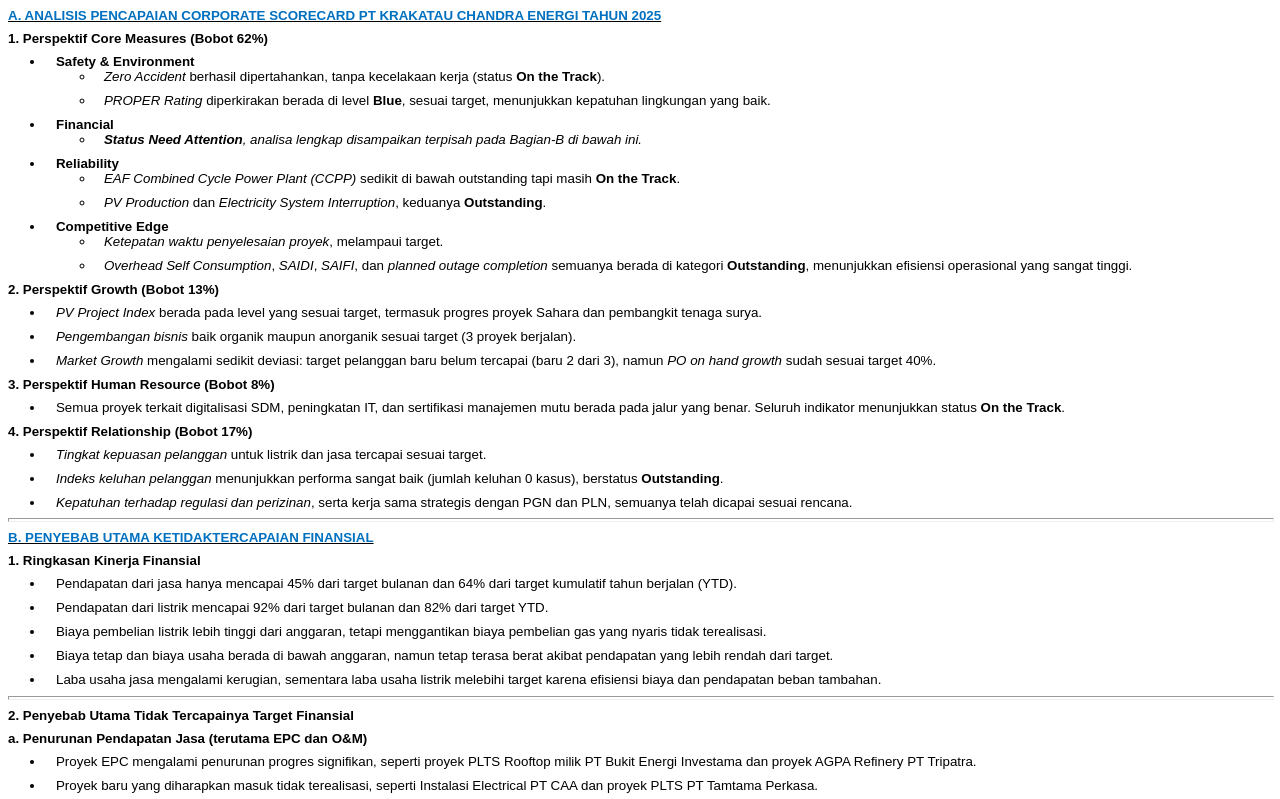
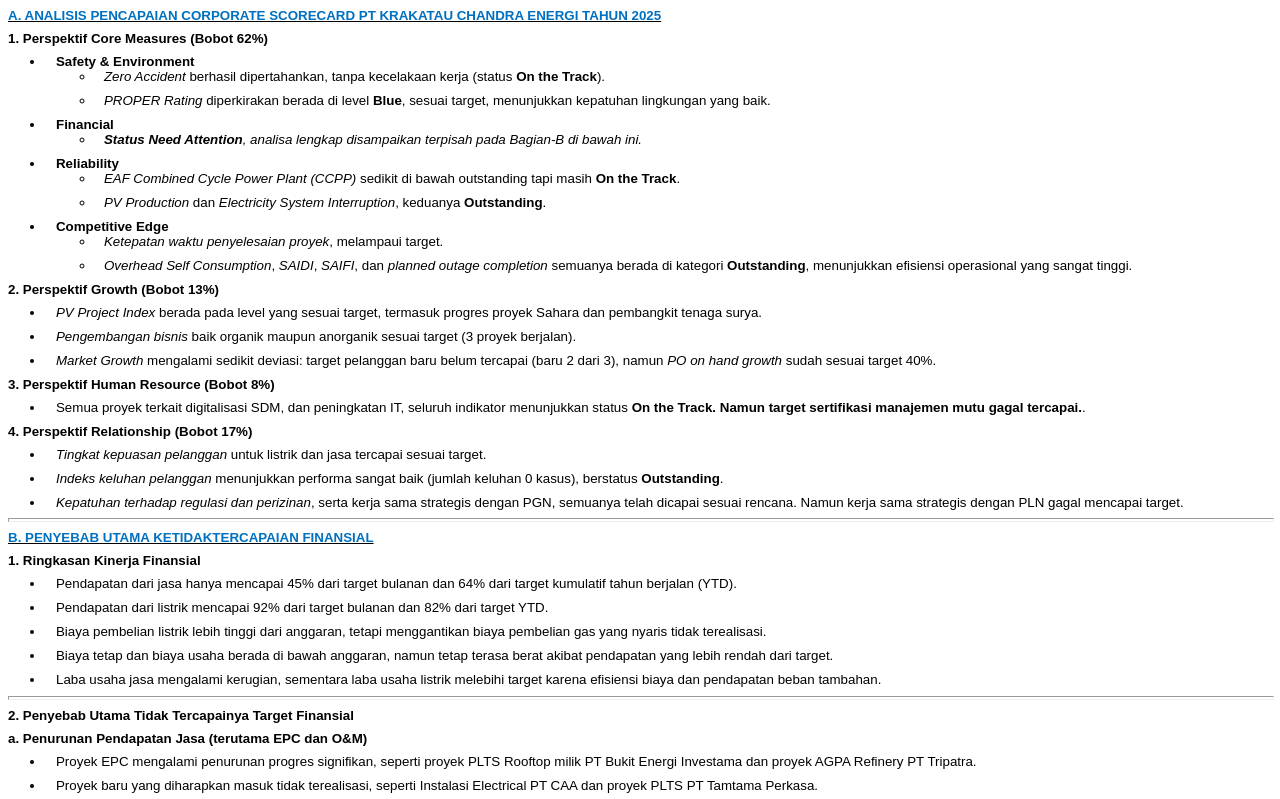
Before and after one commit to agungwn/CSC-KCE, a plain HTML site: page analyzer.html in a window 1280 px wide. Shown: the top 799 px of the page. Drawn offline with Linux system fonts and the light colour scheme.

Commit message:
Update analyzer.html

```diff
--- a/analyzer.html
+++ b/analyzer.html
@@ -135,7 +135,7 @@ td, th {
 			</p>
 			<ul style="margin:0pt; padding-left:0pt">
 				<li style="margin-left:27.6pt; margin-bottom:6pt; text-align:justify; line-height:normal; padding-left:8.4pt; font-family:serif; font-size:10pt">
-					<span style="font-family:Arial">Semua proyek terkait digitalisasi SDM, peningkatan IT, dan sertifikasi manajemen mutu berada pada jalur yang benar. Seluruh indikator menunjukkan status </span><strong><span style="font-family:Arial; ">On the Track</span></strong><span style="font-family:Arial">.</span>
+					<span style="font-family:Arial">Semua proyek terkait digitalisasi SDM, dan peningkatan IT, seluruh indikator menunjukkan status </span><strong><span style="font-family:Arial; ">On the Track. Namun target sertifikasi manajemen mutu gagal tercapai.</span></strong><span style="font-family:Arial">.</span>
 				</li>
 			</ul>
 			<p style="margin-bottom:6pt; text-align:justify; line-height:normal; font-size:10pt">
@@ -149,7 +149,7 @@ td, th {
 					<em><span style="font-family:Arial; ">Indeks keluhan pelanggan</span></em><span style="font-family:Arial"> menunjukkan performa sangat baik (jumlah keluhan 0 kasus), berstatus </span><strong><span style="font-family:Arial; ">Outstanding</span></strong><span style="font-family:Arial">.</span>
 				</li>
 				<li style="margin-left:27.6pt; margin-bottom:6pt; text-align:justify; line-height:normal; padding-left:8.4pt; font-family:serif; font-size:10pt">
-					<em><span style="font-family:Arial; ">Kepatuhan terhadap regulasi dan perizinan</span></em><span style="font-family:Arial">, serta kerja sama strategis dengan PGN dan PLN, semuanya telah dicapai sesuai rencana.</span><div style="margin-bottom:6pt"></div>
+					<em><span style="font-family:Arial; ">Kepatuhan terhadap regulasi dan perizinan</span></em><span style="font-family:Arial">, serta kerja sama strategis dengan PGN, semuanya telah dicapai sesuai rencana. Namun kerja sama strategis dengan PLN gagal mencapai target.</span><div style="margin-bottom:6pt"></div>
 				</li>
 				<div style="text-align:center">
 					<hr style="width:100%; height:1.2pt; text-align:justify" />
```
